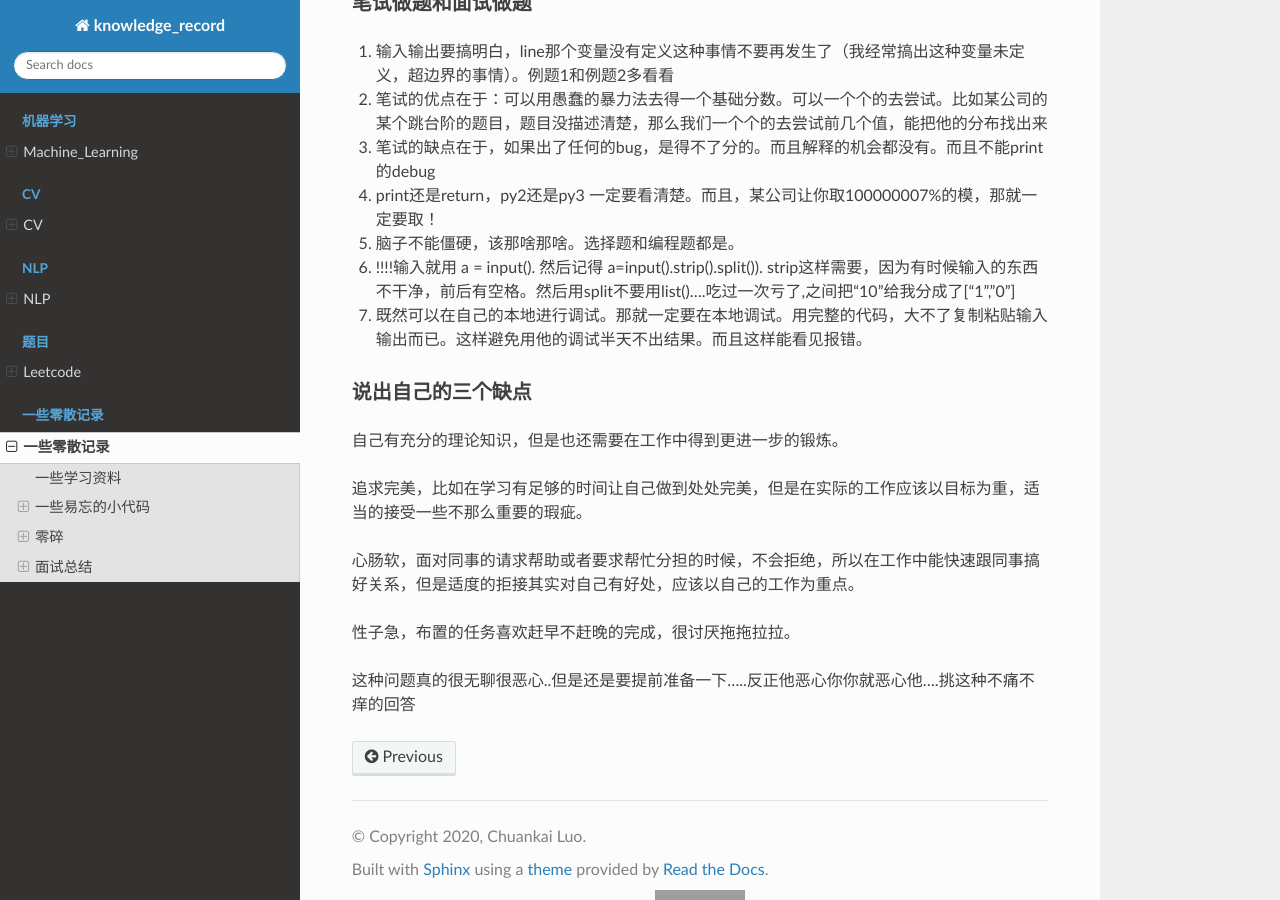
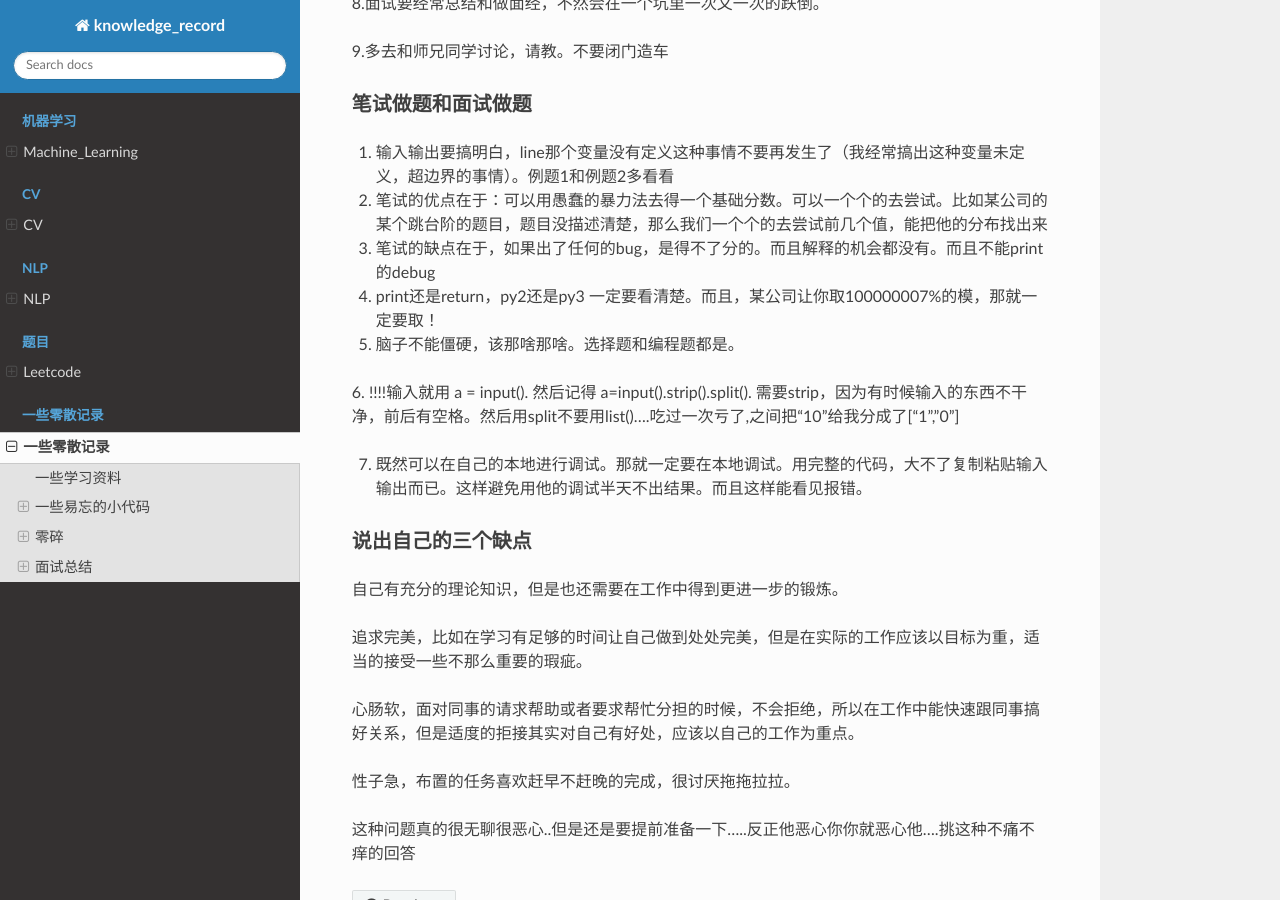
Before and after one commit to luochuankai-JHU/knowledge_record, a Sphinx documentation site: the page built from docs/python/python.rst, in a window 1280 px wide and 900 px high, scrolled down 7619 px. Built offline with Sphinx 7.4.7 and the Read the Docs theme 2.0.0, drawn with Linux system fonts in a browser that asks for light colours; some of the changed text lies outside the part shown; grey boxes are pictures that could not be loaded.

Commit message:
ddp_mianzhou

```diff
--- a/docs/python/python.rst
+++ b/docs/python/python.rst
@@ -322,7 +328,8 @@
 
 5. 脑子不能僵硬，该那啥那啥。选择题和编程题都是。
 
-6. !!!!输入就用 a = input().  然后记得 a=input().strip().split()).   strip这样需要，因为有时候输入的东西不干净，前后有空格。然后用split不要用list()....吃过一次亏了,之间把“10”给我分成了["1","0"]
+6. !!!!输入就用 a = input().  然后记得 a=input().strip().split().
+需要strip，因为有时候输入的东西不干净，前后有空格。然后用split不要用list()....吃过一次亏了,之间把“10”给我分成了["1","0"]
 
 7. 既然可以在自己的本地进行调试。那就一定要在本地调试。用完整的代码，大不了复制粘贴输入输出而已。这样避免用他的调试半天不出结果。而且这样能看见报错。
 
```
Also changed, not shown: other parts of docs/python/python.rst (+7 -1 lines), 4 other files.
